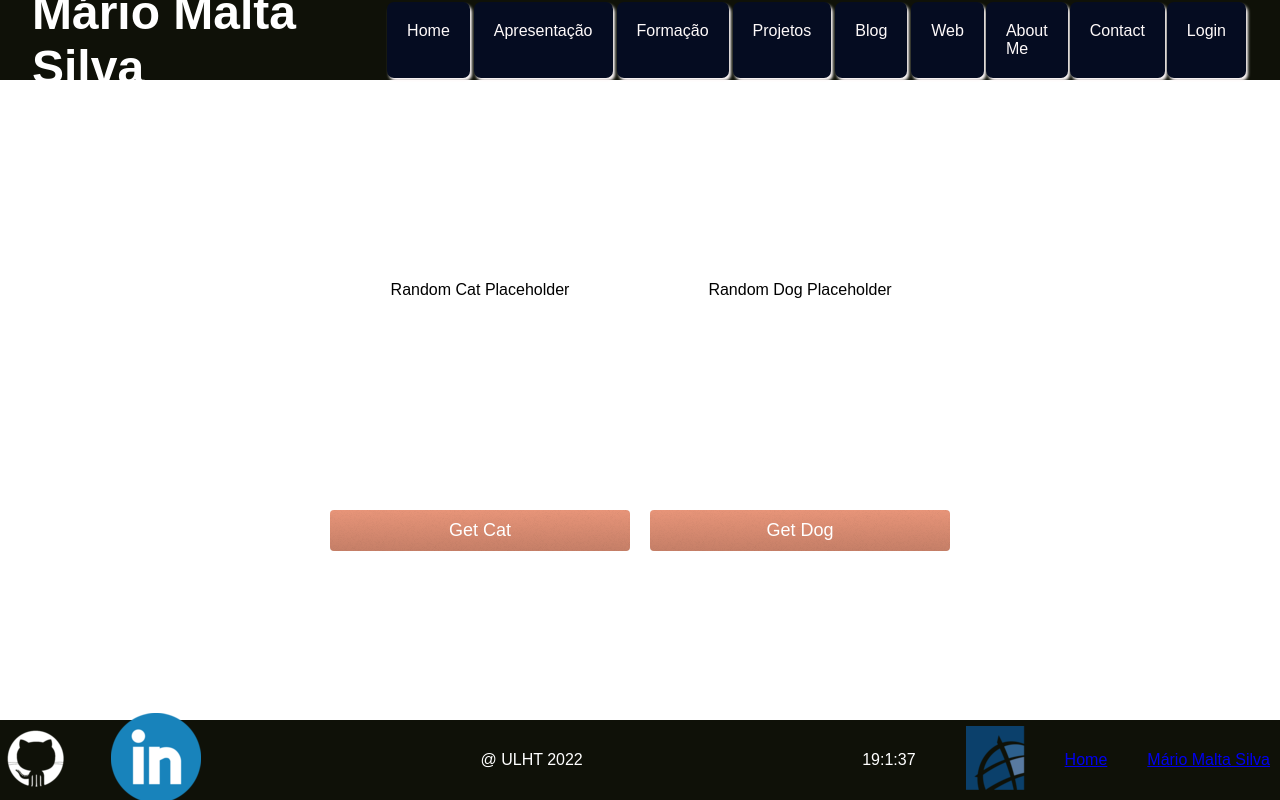
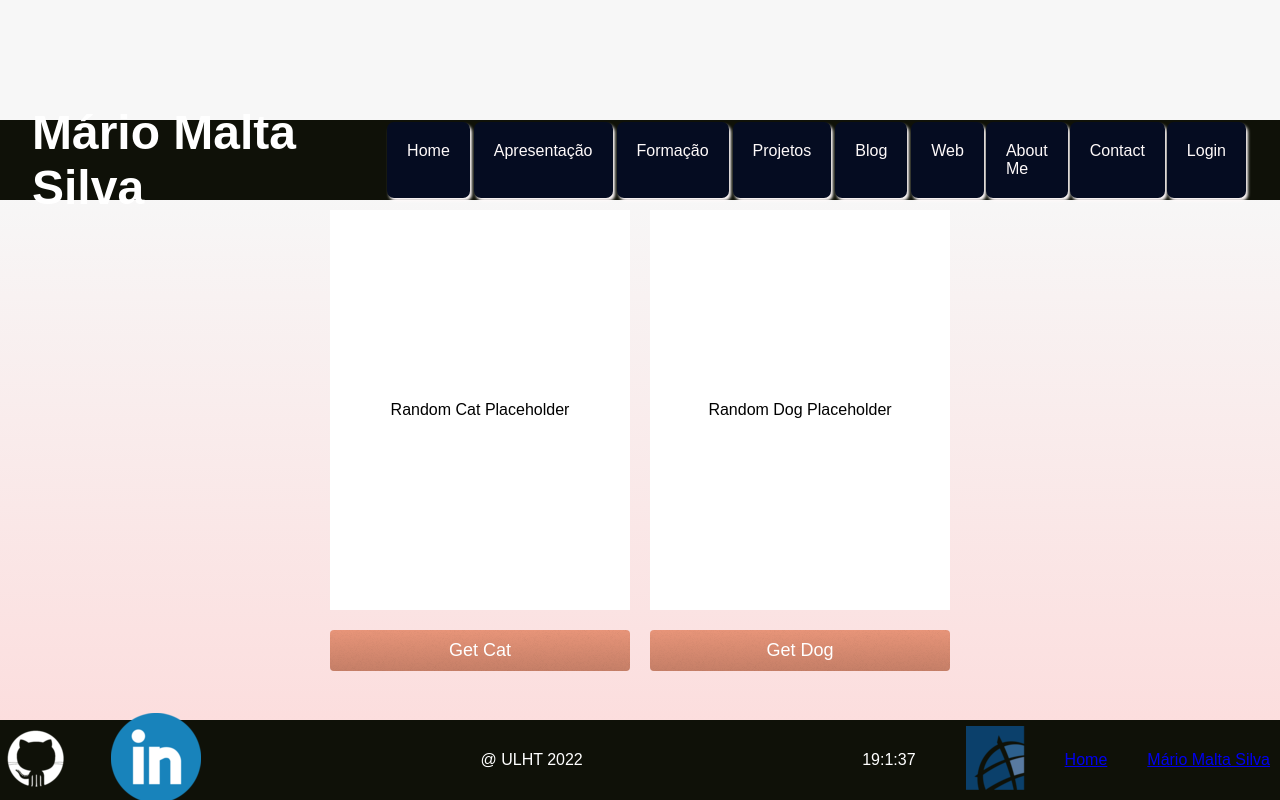
Before and after one commit to rangerd00/Projeto-PW, a Django app: page /apis in a window 1280 px wide. Run offline with Django 4.2, Linux system fonts and the light colour scheme; parts of the project's set-up code (start-up, migrations or seed data) failed here and were passed over.

Commit message:
Lab 11 APIS

```diff
--- a/portfolio/static/portfolio/css/dogs_api.css
+++ b/portfolio/static/portfolio/css/dogs_api.css
@@ -1,3 +1,15 @@
+@import url('https://fonts.googleapis.com/css?family=Open+Sans&display=swap');
+
+body {
+	background-image: linear-gradient( 180deg,  rgba(247,247,247,1) 23.8%, rgba(252,221,221,1) 92% );
+	font-family: 'Open Sans', sans-serif;
+	display: flex;
+	align-items: center;
+	justify-content: center;
+	flex-direction: column;
+	height: 100vh;
+	margin: 0;
+}
 
 .results {
 	display: flex;
@@ -39,7 +51,7 @@ button {
 }
 
 button:active {
-	transform: scale(0.95);
+	transform: scale(0.98);
 }
 
 button:focus {
--- a/portfolio/static/portfolio/css/web.css
+++ b/portfolio/static/portfolio/css/web.css
@@ -44,7 +44,7 @@
 
 }
 .linkz2:hover{
-    transform: scale(0.98);
+    transform: scale(0.80);
 }
 
 
--- a/portfolio/templates/portfolio/apis.html
+++ b/portfolio/templates/portfolio/apis.html
@@ -12,7 +12,7 @@
 </head>
 
 <script>
-	const cat_btn = document.getElementById('cat_btn');
+const cat_btn = document.getElementById('cat_btn');
 const dog_btn = document.getElementById('dog_btn');
 const cat_result = document.getElementById('cat_result');
 const dog_result = document.getElementById('dog_result');
@@ -48,7 +48,7 @@ function getRandomDog() {
 
 {%  load static %}
   <link rel="stylesheet" type="text/css" href="{% static 'portfolio/css/dogs_api.css' %}">
-<body onload="getRandomCat(), getRandomDog()"     >
+
 <div class="results">
 	<div id="cat_result" class="result">
 		<p>Random Cat Placeholder</p>
@@ -67,5 +67,5 @@ function getRandomDog() {
 
 
 
+
 {% endblock %}
-</body>
```
